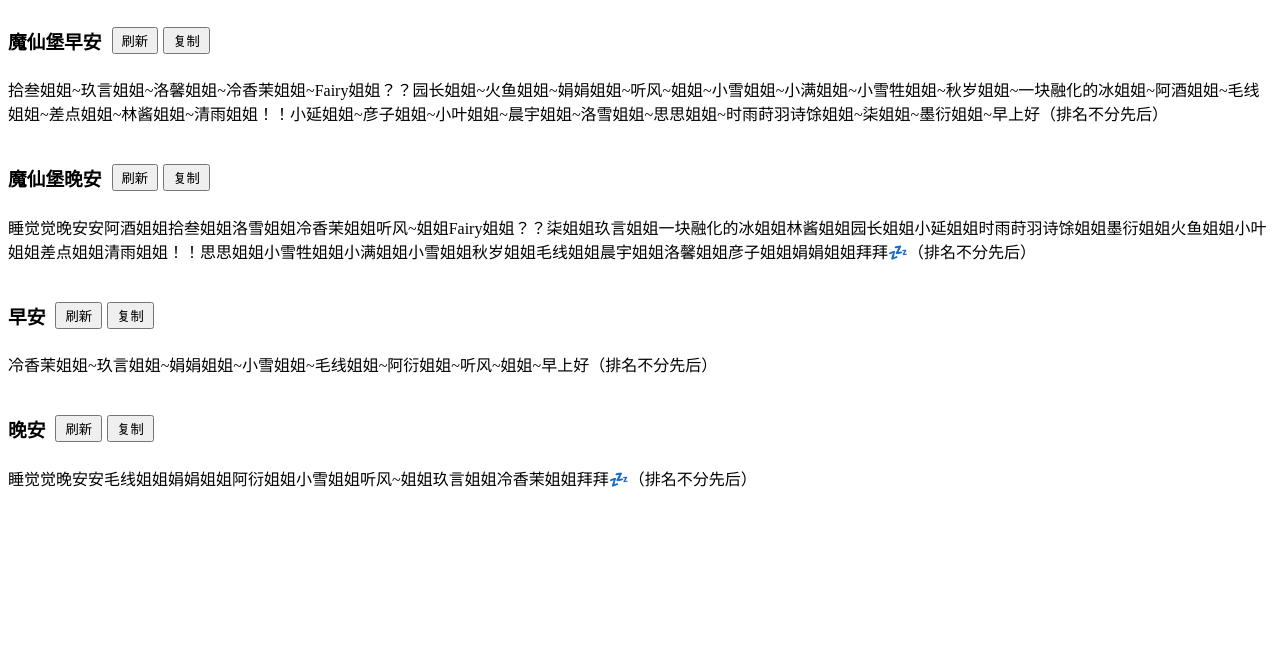
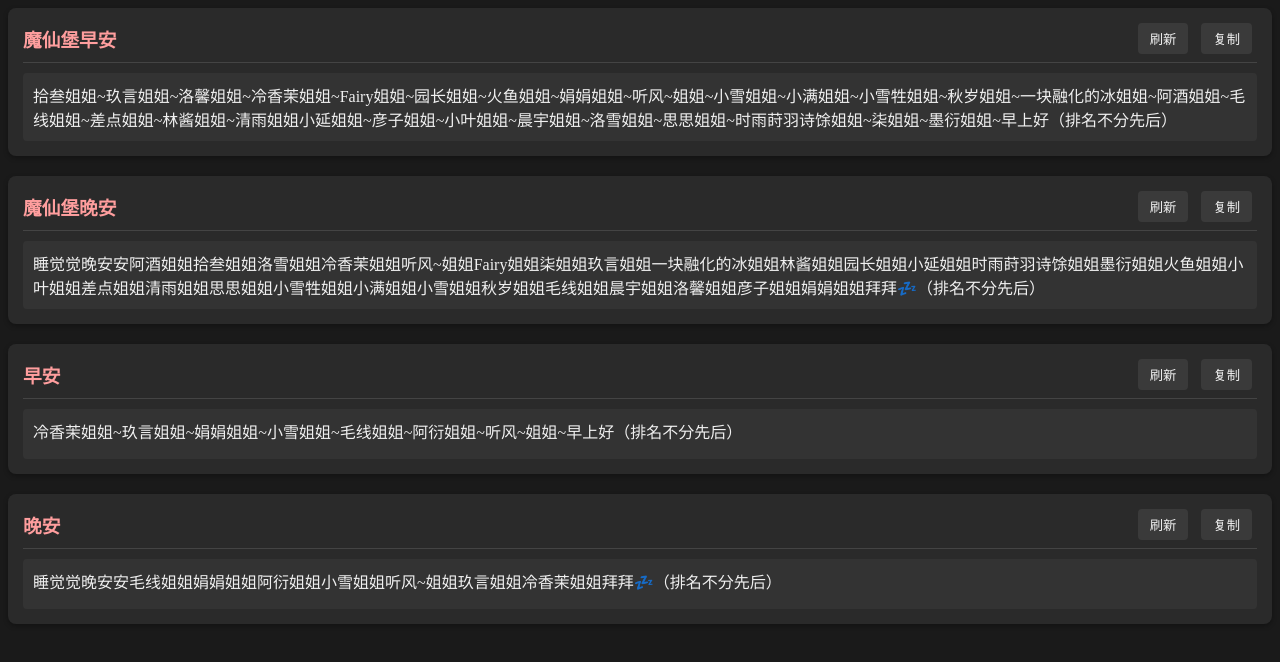
Before and after one commit to miaopan607/miaopan607.github.io, a plain HTML site: page index.html in a window 1280 px wide. Drawn offline with Linux system fonts and the light colour scheme.

Commit message:
Update index.html

```diff
--- a/index.html
+++ b/index.html
@@ -2,7 +2,7 @@
 <html>
 
 <head>
-	<title>随机显示列表</title>
+	<title>早安喵</title>
 	<script>
 		// 定义多组数据
 
@@ -12,8 +12,8 @@
 				firstItem: "",
 				lastItem: "早上好（排名不分先后）",
 				middleItems: [
-						"一块融化的冰姐姐~", "听风~姐姐~", "冷香茉姐姐~", "拾叁姐姐~", "Fairy姐姐？？",
-						"毛线姐姐~", "火鱼姐姐~", "清雨姐姐！！", "柒姐姐~", "园长姐姐~", "娟娟姐姐~",
+					"一块融化的冰姐姐~", "听风~姐姐~", "冷香茉姐姐~", "拾叁姐姐~", "Fairy姐姐~",
+					"毛线姐姐~", "火鱼姐姐~", "清雨姐姐", "柒姐姐~", "园长姐姐~", "娟娟姐姐~",
 					"差点姐姐~", "小叶姐姐~", "彦子姐姐~", "小延姐姐~", "秋岁姐姐~",
 					"林酱姐姐~", "时雨莳羽诗馀姐姐~", "思思姐姐~", "洛雪姐姐~",
 					"晨宇姐姐~", "玖言姐姐~", "洛馨姐姐~", "小雪牲姐姐~",
@@ -25,8 +25,8 @@
 				firstItem: "睡觉觉晚安安",
 				lastItem: "拜拜💤（排名不分先后）",
 				middleItems: [
-						"一块融化的冰姐姐", "听风~姐姐", "冷香茉姐姐", "拾叁姐姐", "Fairy姐姐？？", "毛线姐姐",
-						"火鱼姐姐", "清雨姐姐！！", "柒姐姐", "差点姐姐", "小叶姐姐", "园长姐姐", "娟娟姐姐",
+					"一块融化的冰姐姐", "听风~姐姐", "冷香茉姐姐", "拾叁姐姐", "Fairy姐姐", "毛线姐姐",
+					"火鱼姐姐", "清雨姐姐", "柒姐姐", "差点姐姐", "小叶姐姐", "园长姐姐", "娟娟姐姐",
 					"彦子姐姐", "小延姐姐", "林酱姐姐", "时雨莳羽诗馀姐姐", "思思姐姐",
 					"晨宇姐姐", "玖言姐姐", "洛馨姐姐", "小雪牲姐姐", "洛雪姐姐",
 					"阿酒姐姐", "墨衍姐姐", "小满姐姐", "小雪姐姐", "秋岁姐姐"
@@ -174,6 +174,61 @@
 			cursor: pointer;
 			padding: 2px 8px;
 		}
+
+		body {
+			background-color: #1a1a1a;
+			color: #f0f0f0;
+			font-family: 'HarmonyOS Sans SC';
+		}
+
+		.group-container {
+			background-color: #2a2a2a;
+			padding: 15px;
+			border-radius: 8px;
+			box-shadow: 0 2px 5px rgba(0, 0, 0, 0.3);
+		}
+
+		h3 {
+			color: #ff9e9e;
+			margin: 0;
+		}
+
+		button {
+			background-color: #3a3a3a;
+			color: #f0f0f0;
+			border: none;
+			border-radius: 4px;
+			padding: 6px 12px;
+			margin-left: 8px;
+			transition: background-color 0.3s;
+		}
+
+		button:hover {
+			background-color: #5a5a5a;
+		}
+
+		button:active {
+			background-color: #2a2a2a;
+		}
+
+		.buttons-container {
+			margin-left: auto;
+		}
+
+		.title-container {
+			margin-bottom: 10px;
+			padding-bottom: 8px;
+			border-bottom: 1px solid #444;
+		}
+
+		span[id^="groupText"] {
+			display: block;
+			padding: 10px;
+			background-color: #333;
+			border-radius: 4px;
+			white-space: pre-wrap;
+			min-height: 30px;
+		}
 	</style>
 </head>
 
```
Lines whose indentation alone changed are shown as unchanged.
